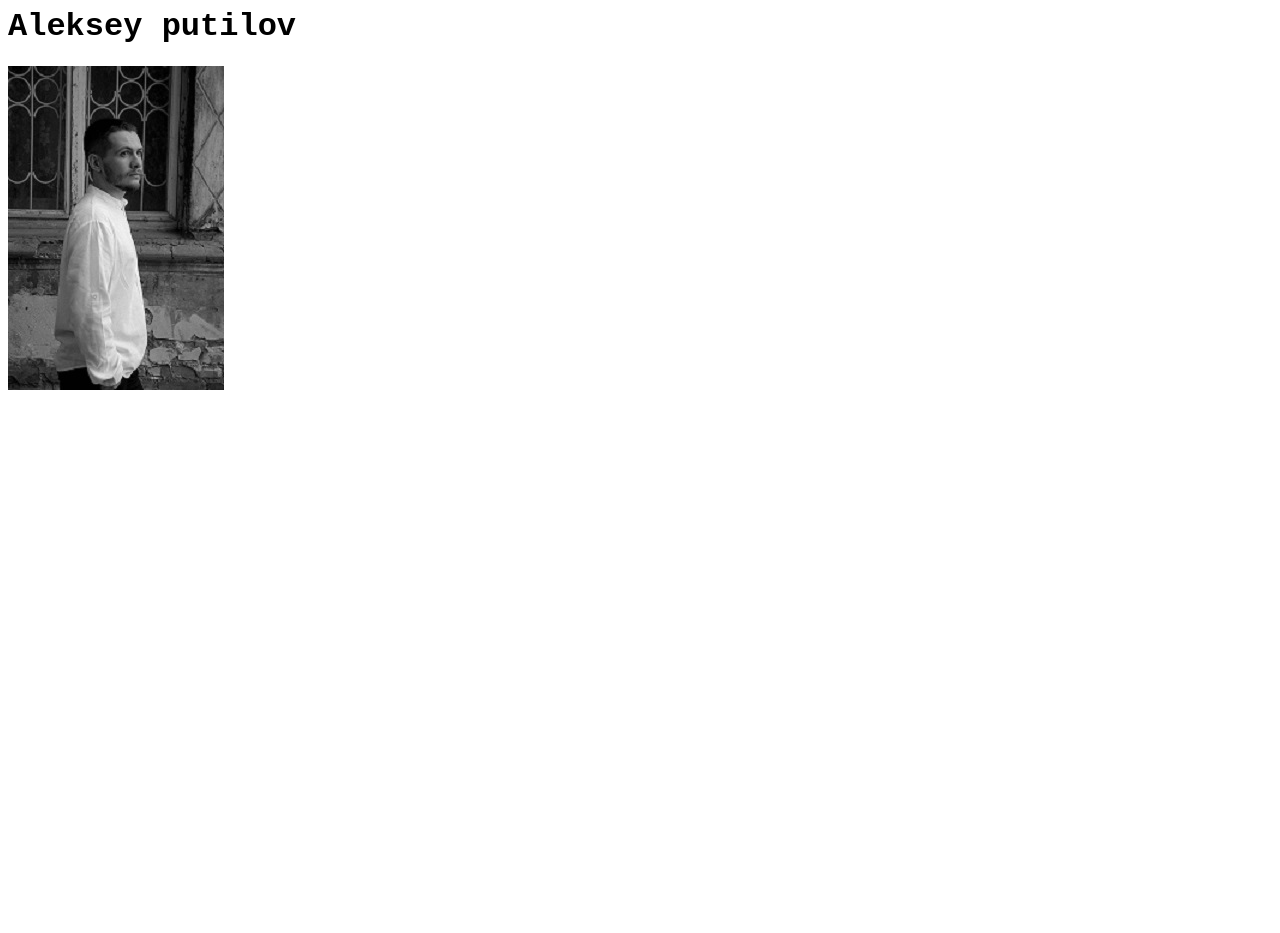
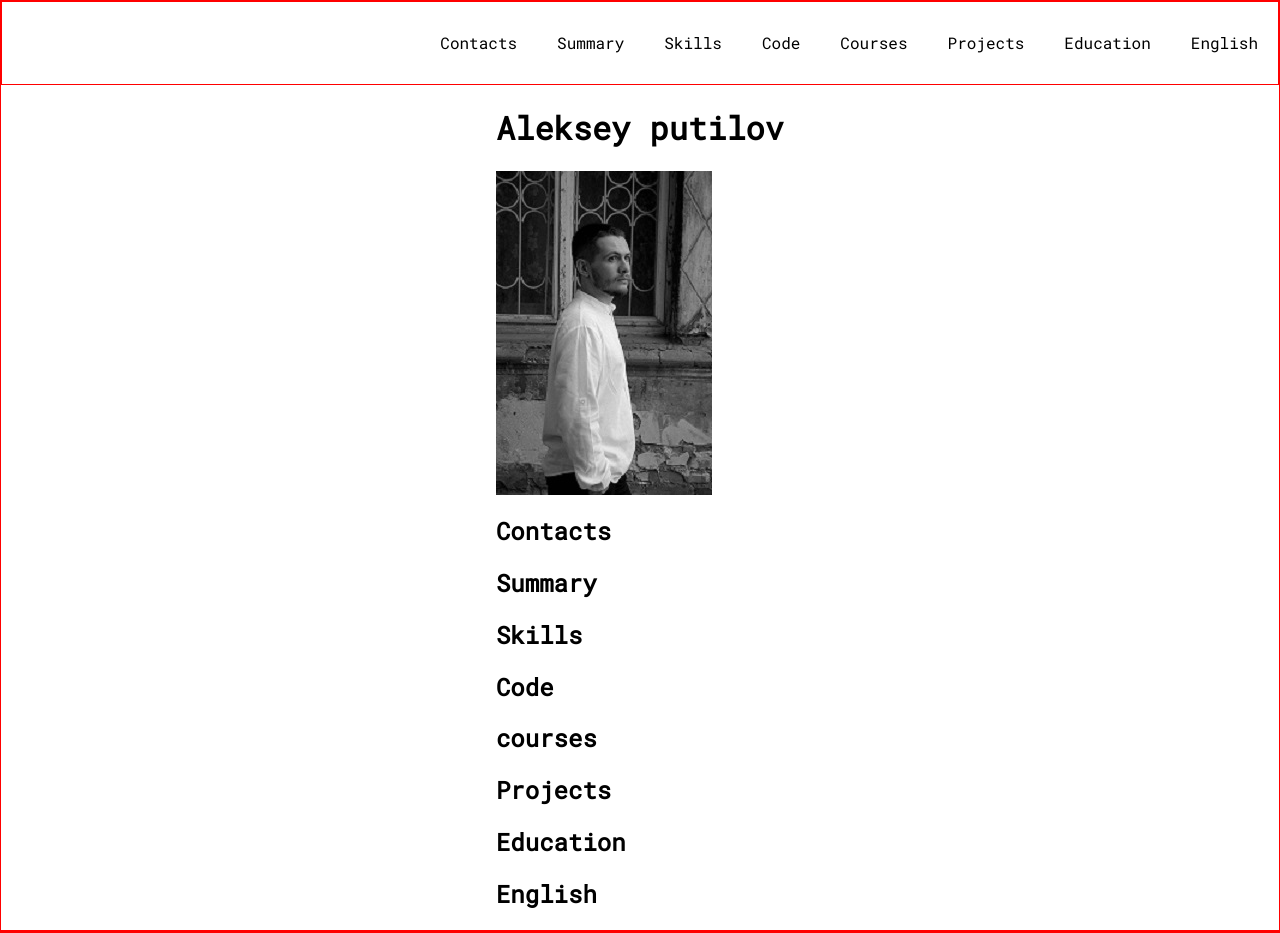
Before and after one commit to Barsec13/rsschool-cv, a plain HTML site: page index.html in a window 1280 px wide. Before the commit the page ends 800 px from the top, so only its background shows below. Drawn offline with Linux system fonts and the light colour scheme.

Commit message:
feat: add navigation

```diff
--- a/index.html
+++ b/index.html
@@ -6,9 +6,50 @@
     <title>cv</title>
     <link rel="stylesheet" href="style.css">
     <link rel="icon" href="assets/img/favicon.ico">
+    <link rel="preconnect" href="https://fonts.googleapis.com">
+    <link rel="preconnect" href="https://fonts.gstatic.com" crossorigin>
+    <link href="https://fonts.googleapis.com/css2?family=Roboto+Mono:wght@200;400&display=swap" rel="stylesheet">
 </head>
 <body>
-    <h1>Aleksey putilov</h1>
-    <img src="assets/img/Avatar.jpg" alt="my photo">
+    <header class="header">
+        <div class="container">
+            <nav class="nav">
+                <ul class="nav-list">
+                  <li class="nav-item"><a href="#contacts" class="nav-link">Contacts</a></li>
+                  <li class="nav-item"><a href="#summary" class="nav-link">Summary</a></li>
+                  <li class="nav-item"><a href="#skills" class="nav-link">Skills</a></li>
+                  <li class="nav-item"><a href="#code" class="nav-link">Code</a></li>
+                  <li class="nav-item"><a href="#courses" class="nav-link">Courses</a></li>
+                  <li class="nav-item"><a href="#projects" class="nav-link">Projects</a></li>
+                  <li class="nav-item"><a href="#education" class="nav-link">Education</a></li>
+                  <li class="nav-item"><a href="#english" class="nav-link">English</a></li>
+                </ul>
+              </nav>
+        </div>
+    </header>
+
+    <body class="body">
+        <div class="container">
+            <h1>Aleksey putilov</h1>
+            <img src="assets/img/Avatar.jpg" alt="my photo">
+            <h2 id = "contacts">Contacts</h2>
+            <h2 id = "summary">Summary</h2>
+            <h2 id = "skills">Skills</h2>
+            <h2 id = "code">Code</h2>
+            <h2 id = "courses">courses</h2>
+            <h2 id = "projects">Projects</h2>
+            <h2 id = "education">Education</h2>
+            <h2 id = "english">English</h2>
+
+        </div>
+
+    </body>
+
+    <footer class="footer">
+        <div class="container">
+
+        </div>
+    </footer>
+
 </body>
 </html>
--- a/style.css
+++ b/style.css
@@ -1,7 +1,72 @@
+header{
+    border: 1px solid red;
+}
 body{
     font-family: 'Roboto Mono', monospace;
+    border: 1px solid red;
+    min-height: 100vh;
+    margin: 0; padding: 0;
+    display: flex;
+    flex-direction: column;
+    justify-content: space-between;
+
 }
-
+footer{
+    border: 1px solid red;
+}
 * {
     box-sizing: border-box;
   }
+
+  .container {
+    max-width: 1440px;
+    margin: 0 auto;
+  }
+
+  .nav-list {
+    display: flex;
+    justify-content: flex-end;
+    align-items: center;
+    list-style: none;
+    }
+    .nav-link {
+        padding: 0 20px;
+        line-height: 50px;
+        outline: none;
+        text-decoration: none;
+      }
+      a:link {
+        color: black;
+      }
+
+      a:visited {
+        color: black;
+      }
+
+      a:focus {
+        border-bottom: 1px solid;
+        background: #f0de3e;
+      }
+
+      a:hover {
+        border-bottom: 1px solid;
+        background: #f0de3e;;
+      }
+
+      a:active {
+        background: #d45a6b;
+        color: #000000;
+      }
+
+      .section-item a {
+        color: #829985;
+        text-decoration: none;
+        transition: color 0.5s;
+      }
+      .section-item a:hover {
+        color: #4d2323;
+      }
+  html {
+    scroll-behavior: smooth;
+
+  }
```
